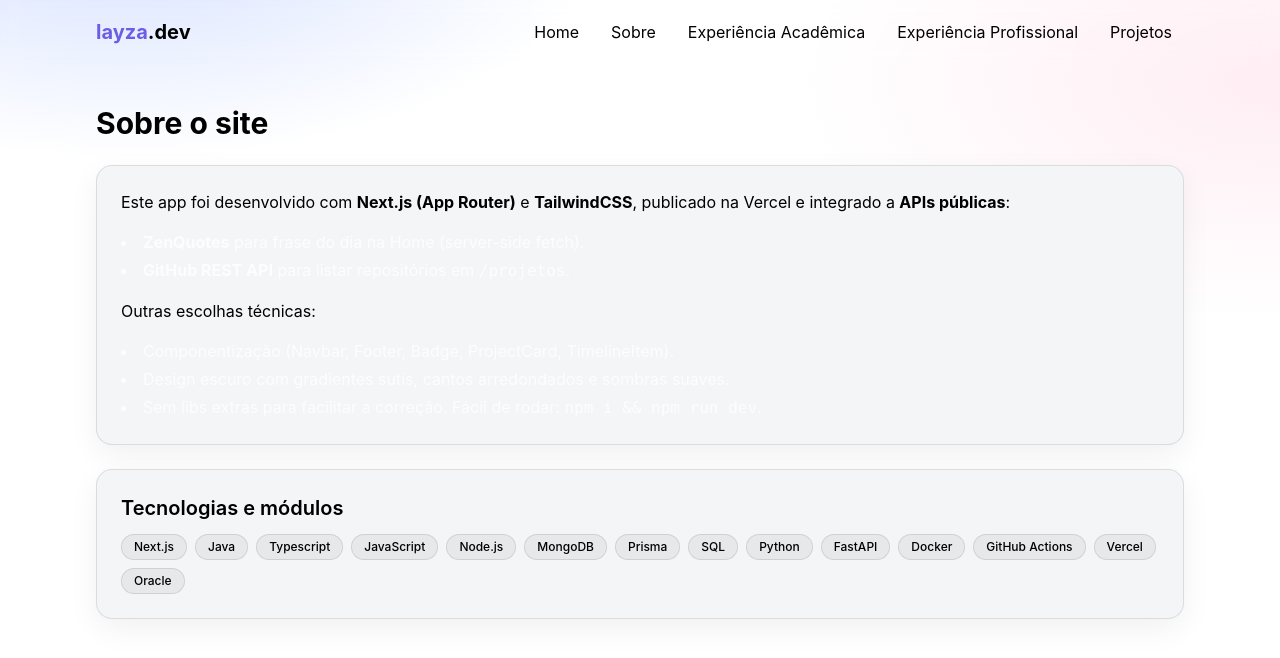
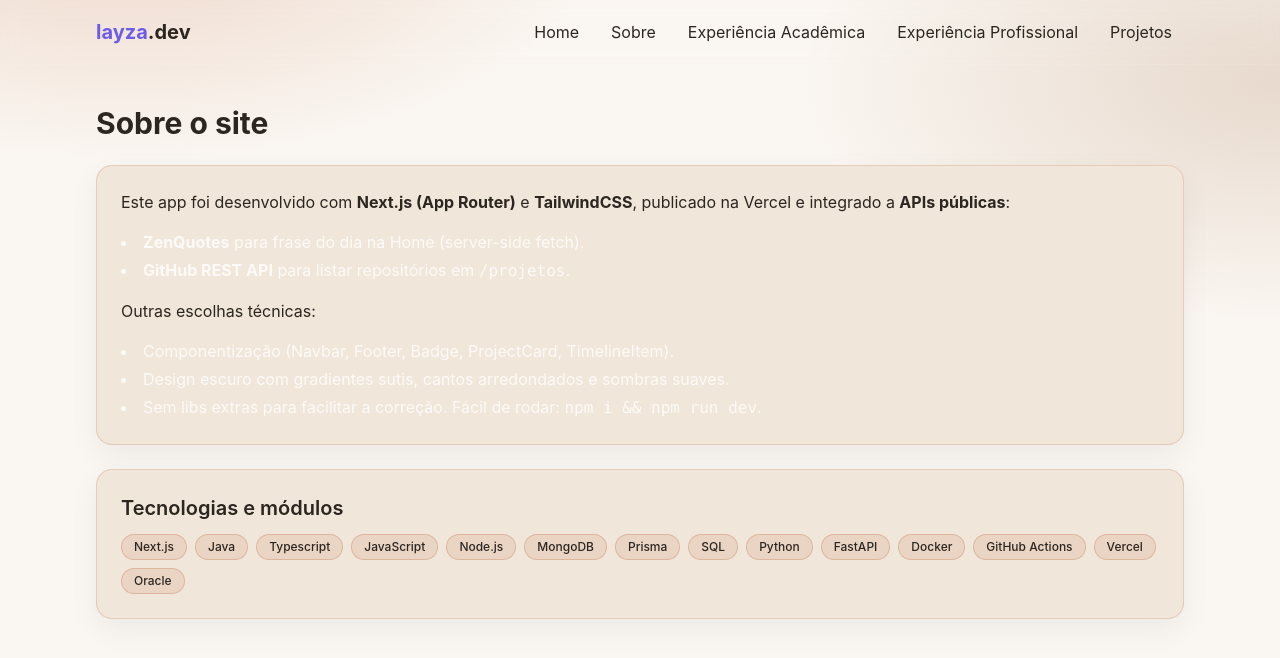
Before and after one commit to LayzaNicolle/portfolio, a Next.js app: page /sobre in a window 1280 px wide. Shown: the top 658 px of the page. Built offline with nearby package versions, Linux system fonts and the light colour scheme.

Commit message:
Ajustes finais

```diff
--- a/app/globals.css
+++ b/app/globals.css
@@ -3,24 +3,24 @@
 @tailwind utilities;
 
 :root {
-  --bg: #FFFFFF;
-  --card: #F4F5F7;
-  --muted: #6B6B6B;
+  --bg: #FAF6F1;
+  --card: #F0E6DA;
+  --muted: #6F5A4A;
 }
 
 html, body {
-  @apply bg-[var(--bg)] text-black font-body;
+  @apply bg-[var(--bg)] text-[#2C2621] font-body;
 }
 
 .gradient {
-  background-image: radial-gradient(1200px 600px at 10% -10%, rgba(86,132,255,.25), transparent 40%),
-                    radial-gradient(1200px 600px at 100% 10%, rgba(255,168,196,.20), transparent 40%);
+  background-image: radial-gradient(1200px 600px at 10% -10%, rgba(199,121,83,.25), transparent 40%),
+                    radial-gradient(1200px 600px at 100% 10%, rgba(157,102,60,.20), transparent 40%);
 }
 
 .card {
-  @apply bg-[var(--card)] rounded-2xl shadow-soft border border-black/10;
+  @apply bg-[var(--card)] rounded-2xl shadow-soft border border-[#C77953]/25;
 }
 
 .badge {
-  @apply inline-flex items-center px-3 py-1 rounded-full text-xs font-medium bg-black/5 border border-black/10;
+  @apply inline-flex items-center px-3 py-1 rounded-full text-xs font-medium bg-[#C77953]/15 border border-[#C77953]/35 text-[#2C2621];
 }
```
